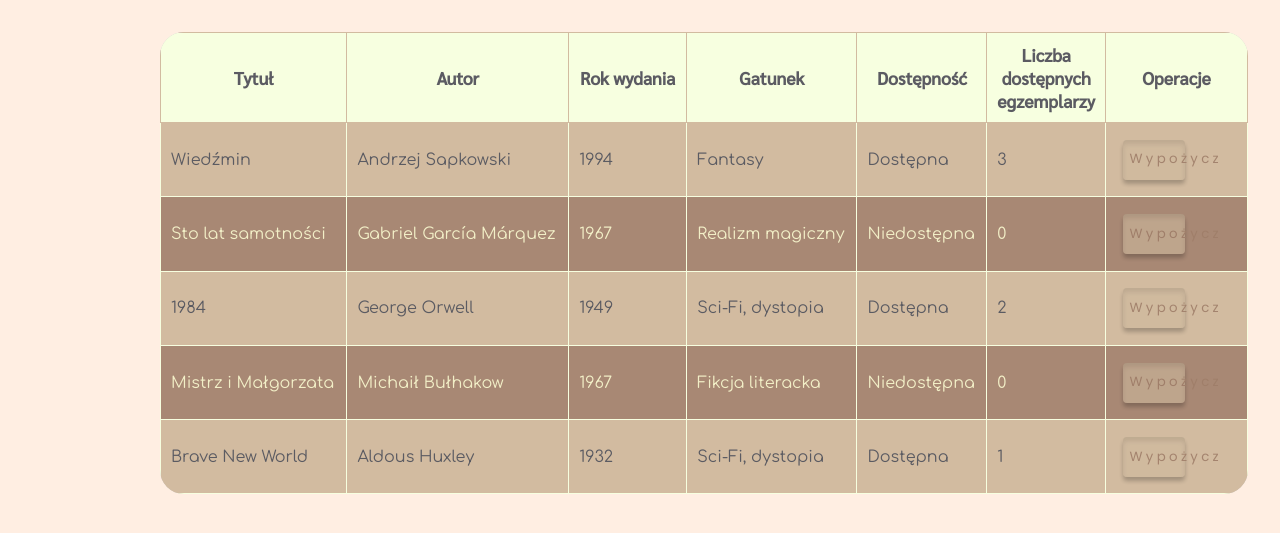
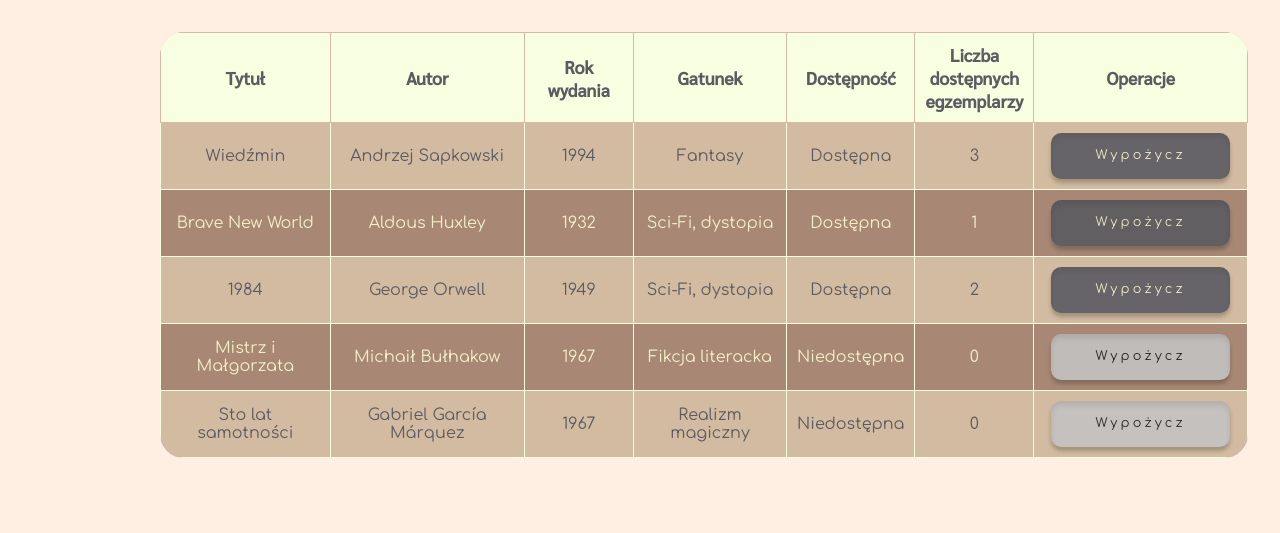
Before and after one commit to ZimmerPM/WDPAI, a PHP site: page /public/views/catalog.html in a window 1280 px wide. Shown: the part 184-717 px from the top of the page. Run offline with PHP 8.4, Linux system fonts and the light colour scheme; some libraries are stand-ins or nearby versions.

Commit message:
Refactored CSS; made catalog table design changes

```diff
--- a/public/css/style.css
+++ b/public/css/style.css
@@ -25,7 +25,7 @@ form {
     flex-direction: column;
     justify-content: space-around;
     align-items: center;
-    width: 90%;
+    width: 85%;
     height: 40vh;
     position: relative;
     top: -10vh;
@@ -104,15 +104,13 @@ input:focus {
     height: 80%;
 }
 
-/* Styl dla paska nawigacyjnego */
 nav {
     height: 8vh;
     width: 100%;
     background-color: #D2BBA0;
     display: flex;
     justify-content: space-around;
-    align-items: center; /* Wyśrodkowuje przyciski w pionie */
-
+    align-items: center;
 }
 
 nav .nav-button {
@@ -121,7 +119,7 @@ nav .nav-button {
     border-radius: 1em;
     background: rgba(91, 91, 98, 0.70);
     box-shadow: 0px 2px 2px 0px rgba(0, 0, 0, 0.25);
-    text-decoration: none; /* Usunięcie podkreślenia dla linku */
+    text-decoration: none;
     color: white;
     font-family: 'Poppins', sans-serif;
     letter-spacing: 0.05em;
@@ -129,24 +127,21 @@ nav .nav-button {
     display: flex;
     justify-content: center;
     align-items: center;
-    transition: background 0.3s ease; /* Płynne przejście dla efektu hover */
+    transition: background 0.3s ease;
     overflow: hidden;
-
 }
 
-/* Styl dla efektu hover */
 nav .nav-button:hover {
-    background: rgba(91, 91, 98, 1); /* Ciemniejsze tło dla efektu hover */
+    background: rgba(91, 91, 98, 1);
 }
 
 nav .nav-button i, nav .nav-button span {
-    margin: 0 0.3em; /* Dodaje odstęp pomiędzy ikoną a tekstem i tekstem a ramką przycisku */
+    margin: 0 0.3em;
 }
 
 nav .nav-button i {
-    font-size: 1.5em; /* lub inna wartość, którą chcesz ustawić */
+    font-size: 1.5em;
 }
-
 
 nav .nav-button.active {
     background: #d8d7d6;
@@ -154,6 +149,5 @@ nav .nav-button.active {
 }
 
 nav .nav-button.active:hover {
-    background: #c2c2c2; /* Ciemniejsze tło dla efektu hover */
-
+    background: #c2c2c2;
 }
--- a/public/css/table-styles.css
+++ b/public/css/table-styles.css
@@ -1,21 +1,17 @@
 .catalog-table {
-    margin-top: 2em;
-    margin-left: auto;
-    margin-right: 2em;
+    margin: 2em 2em 0 auto;
     border-radius: 1.5em;
     box-shadow: 0 0 0 1px #ccc inset;
-    overflow: hidden;  /*Ukrycie linii narożników */
-    border-collapse: collapse; /*Linie sąsiadujących komórek łączą się ze sobą */
+    overflow: hidden;
+    border-collapse: collapse;
     width: 85%;
     font-family: 'Comfortaa', cursive;
-
 }
 
 .catalog-table th, .catalog-table td {
     padding: 10px;
+    text-align: center;
 }
-
-
 
 .catalog-table th {
     font-family: 'Sarabun', sans-serif;
@@ -23,7 +19,7 @@
     background-color: #F7FFE0;
     color: #5B5B62;
     text-align: center;
-    border: 1px solid #D2BBA0
+    border: 1px solid #D2BBA0;
 }
 
 .catalog-table th:nth-child(6) {
@@ -32,15 +28,54 @@
 }
 
 .catalog-table td {
-    border: 1px solid #F7FFE0; /* Kolor linii komórek dla wierszy (poza nagłówkiem) */
+    border: 1px solid #F7FFE0;
 }
 
 .catalog-table tbody tr:nth-child(odd) {
-    background-color: #D2BBA0; /* Tło dla nieparzystych wierszy */
-    color: #5B5B62; /* Kolor tekstu dla nieparzystych wierszy */
+    background-color: #D2BBA0;
+    color: #5B5B62;
 }
 
 .catalog-table tbody tr:nth-child(even) {
-    background-color: rgba(159, 126, 105, 0.9); /* Tło dla parzystych wierszy */
-    color: #F2EFC7; /* Kolor tekstu dla parzystych wierszy */
+    background-color: rgba(159, 126, 105, 0.9);
+    color: #F2EFC7;
 }
+
+.catalog-table tbody tr:hover {
+    background-color: rgba(221, 159, 97, 0.8);
+    color: #1c1c1c;
+}
+
+/* Stylowanie przycisku wypożyczenia */
+.catalog-table td button {
+    margin: auto;
+    padding: 0.8em 4em;  /* Zwiększenie paddingu dla przycisku */
+    font-family: 'Comfortaa', cursive;
+    font-size: 0.8em;  /* Ewentualne zmniejszenie wielkości czcionki, jeśli tekst nadal wystaje */
+    background-color: #5B5B62;
+    color: #F2EFC7;
+    border: none;
+    border-radius: 0.8em;
+    cursor: pointer;
+    transition: background-color 0.3s;
+
+    display: flex;
+    justify-content: center;
+    align-items: center;
+}
+
+/* Stylowanie przycisku wypożyczenia podczas najechania */
+.catalog-table td button:hover {
+    background-color: #444;
+}
+
+/* Stylowanie niedostępnego przycisku wypożyczenia */
+.catalog-table td button:disabled {
+    background-color: #c2c2c2;
+    cursor: not-allowed;
+    color: #1c1c1c;
+}
+
+.catalog-table td button:disabled:hover {
+    background-color: #c2c2c2;
+}
```
Also changed, not shown: public/views/catalog.html (+15 -15 lines).
